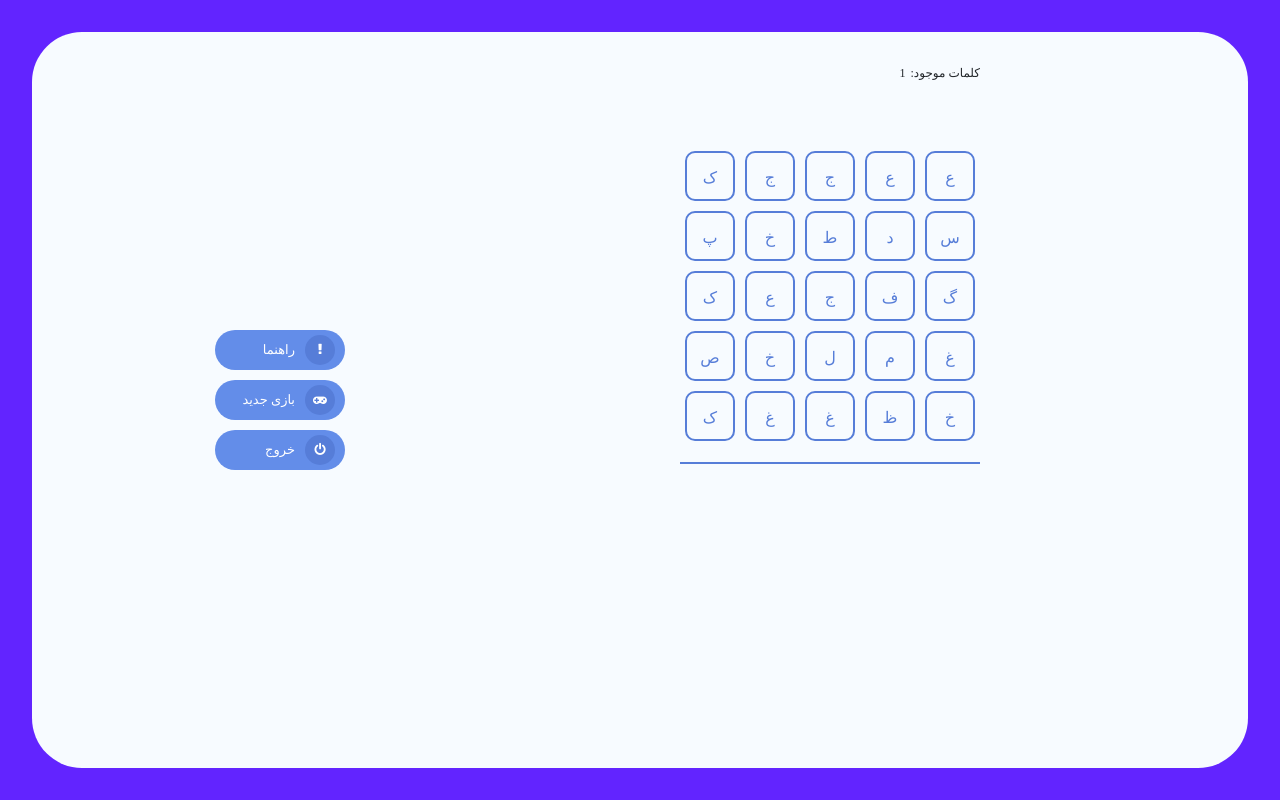
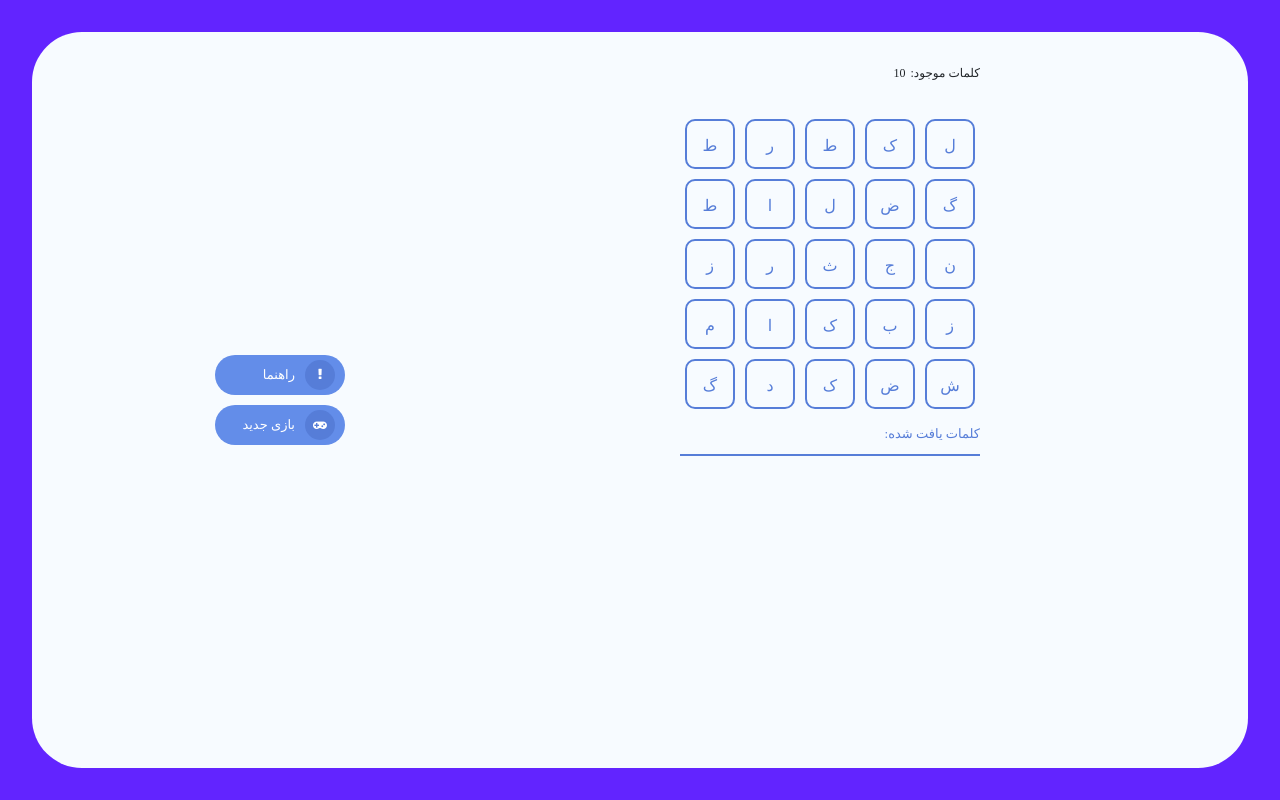
Before and after one commit to Abolfazl2647/Boggle-Game, a React (Create React App) app: page / in a window 1280 px wide. Built offline with nearby package versions, Linux system fonts and the light colour scheme; a web font is replaced by a local one.

Commit message:
backward direction remove items handled

```diff
--- a/src/App.js
+++ b/src/App.js
@@ -11,6 +11,7 @@ export default class Boggle extends Component {
 	constructor() {
 		super();
 
+		this.handleUserAnswers = this.handleUserAnswers.bind(this);
 		this.handleMouseDown = this.handleMouseDown.bind(this);
 		this.handleMouseUp = this.handleMouseUp.bind(this);
 		this.ToggleModal = this.ToggleModal.bind(this);
@@ -22,6 +23,7 @@ export default class Boggle extends Component {
 		needHelp:false,
 		draging: false,
 		availableAnswers:[],
+		userAnswers:[],
 		tableValues:[]
 	}
 
@@ -40,11 +42,23 @@ export default class Boggle extends Component {
 		let RandomValues = Helper.generate_random_aplphabet();
 		let Answers = Helper.find_answer(RandomValues);
 		// we need at least one word to be found
-		if ( !Answers.length ) this.playGame();
+		//console.log(Answers);
+		if ( Answers.length < 10 ) {
+			this.playGame();
+			return;
+		}
+
 		this.setState({
 			tableValues: RandomValues,
-			availableAnswers: Answers
+			availableAnswers: Answers,
+			userAnswers:[]
 		});
+	}
+
+	handleUserAnswers(obj) {
+		let userAnswers = [...this.state.userAnswers];
+			userAnswers.push(obj);
+		this.setState({userAnswers});
 	}
 
 	componentDidMount() {
@@ -61,12 +75,16 @@ export default class Boggle extends Component {
 								<ul className="actions">
 									<li><button className="help" onClick={this.handleHelp} ><i className="fa fa-exclamation" aria-hidden="true"></i><span> راهنما </span></button></li>
 									<li><button className="new" onClick={this.playGame}><i className="fa fa-gamepad" aria-hidden="true"></i><span> بازی جدید </span></button></li>
-									<li><button className="back"><i className="fa fa-power-off" aria-hidden="true"></i><span> خروج </span></button></li>
 								</ul>
 							</nav>
 						</div>
 						<div className="col-8">
-							<Game draging={this.state.draging} tableValues={this.state.tableValues} Answers={this.state.availableAnswers}/>
+							<Game
+								draging={this.state.draging}
+								tableValues={this.state.tableValues}
+								Answers={this.state.availableAnswers}
+								userPickups={this.state.userAnswers}
+								userAnswers={this.handleUserAnswers} />
 						</div>
 					</div>
 				</div>
--- a/src/Components/Game/Game.scss
+++ b/src/Components/Game/Game.scss
@@ -25,7 +25,7 @@ $margin:5px;
         p.currentString {
 
             min-height: 50px;
-            margin: 2em 0;
+            margin: 2em 0 0 0;
             line-height: 50px;
             text-align: center;
             width: 100%;
@@ -52,8 +52,17 @@ $margin:5px;
     div.answer-list {
 
         width: 300px;
-        margin: 1em auto 0 auto;
-        border-top:2px solid #567dd8;
+        margin: 0 auto;
+
+        p {
+            color: #567dd8;
+            border-bottom:2px solid #567dd8;
+            text-align: right;
+            padding: 10px 0 10px 0;
+            direction: rtl;
+            font-size:13px;
+            margin: 0 0 10px 0;
+        }
 
         span {
 
@@ -65,7 +74,7 @@ $margin:5px;
 
             span {
                 float: right;
-                color: #567dd8;
+                color: #fc8a96;
                 margin-right: 3px;
                 line-height: 30px;
             }
@@ -75,7 +84,7 @@ $margin:5px;
                 width: 30px;
                 height: 30px;
                 line-height: 30px;
-                color: #567dd8;
+                color: #fc8a96;
                 text-align: center;
             }
         }
@@ -114,7 +123,7 @@ $margin:5px;
             }
 
             &.active {
-                background-color: #cfdcfc;
+                background-color: #cfdcfc !important;
             }
 
             &.answer {
--- a/src/Components/Game/index.jsx
+++ b/src/Components/Game/index.jsx
@@ -5,26 +5,23 @@ import './Game.scss';
 export default class Game extends Component {
 	constructor(props){
 		super(props);
-
 		this.handleMouseEnter = this.handleMouseEnter.bind(this);
 		this.allowDirection = this.allowDirection.bind(this);
 		this.isBackward = this.isBackward.bind(this);
 		this.start = this.start.bind(this);
 		this.end = this.end.bind(this);
-
 	}
 
 	state = {
 		string:"",
+		answerIds:[],
 		selectedIds:[],
-		answerCells:[],
-		answerIds:[],
-		lastPos: null
+		selectedPath: []
 	}
 
 	allowDirection(pos) {
 		let direction = null;
-		let lastPos = this.state.lastPos;
+		let lastPos = this.state.selectedPath[this.state.selectedPath.length-1];
 		if ( lastPos.col === pos.col && lastPos.row+1 === pos.row  ) { direction = "right"
 		} else if ( lastPos.col === pos.col && lastPos.row-1 === pos.row ) { direction = "left"
 		} else if ( lastPos.row === pos.row && lastPos.col+1 === pos.col ) { direction = "down"
@@ -34,64 +31,66 @@ export default class Game extends Component {
 	}
 
 	isBackward(goingPos) {
-		let lastPos = this.state.lastPos;
-
-		console.log(goingPos , lastPos)
-
+		let lastPos = this.state.selectedPath[this.state.selectedPath.length-2];
 		if ( lastPos ){
 			return (goingPos.row === lastPos.row && goingPos.col === lastPos.col);
-		} else { return false}
-
+		} else {
+			return false;
+		}
 	}
 
 	start(item,pos) {
 		// set start position , string and id
 		// add string
+		let selectedPath = [...this.state.selectedPath];
 		let selectedIds = [...this.state.selectedIds];
 		let string = this.state.string;
 			string += item.value;
 			selectedIds.push(item.id);
-		this.setState({string, selectedIds, lastPos:pos})
+			selectedPath.push(pos);
+		this.setState({string, selectedIds, selectedPath})
 	}
 
 	handleMouseEnter(item,goingPos) {
 		if (!this.props.draging) return;
 		if (this.allowDirection(goingPos)) {
+			let selectedPath = [...this.state.selectedPath];
 			let selectedIds = [...this.state.selectedIds];
 			let string = this.state.string;
 			if ( !this.isBackward(goingPos)) {
 				string += item.value;
 				selectedIds.push(item.id);
-				this.setState({string, selectedIds, lastPos:goingPos});
+				selectedPath.push(goingPos);
 			} else {
 				selectedIds.pop();
+				selectedPath.pop();
 				string = string.slice(0, string.length-1);
 			}
+			this.setState({string, selectedIds, selectedPath});
 		}
 	}
 
 	end() {
-		let answerCells = [...this.state.answerCells];
 		let answerIds = [...this.state.answerIds];
+
 		if ( Trie.contains(this.state.string) ) {
 			answerIds = answerIds.concat(this.state.selectedIds);
-			answerCells.push({
+			this.props.userAnswers({
 				string: this.state.string,
 				cells: this.state.selectedIds
 			});
 		}
 		// back to defaults
-		this.setState({selectedIds:[], answerCells, answerIds, string:""});
+		this.setState({answerIds, selectedIds:[], string:""});
 	}
 
-	// TODO: if user turn back in the col/row i should remove the string
 	// TODO: if user find all answers we show him a congrats Alert
 	// TODO: add timeout for selecting all words;
-	// Clear Data on New Game
 
 	render() {
-		console.log(this.props)
+
 		let row=-1,col=0;
+
 		return (
 			<div className="Game-Wrapper">
 				<div className="Game-Header">
@@ -110,18 +109,21 @@ export default class Game extends Component {
 						} else { row++ };
 						let pos = {row,col};
 
-						return <div className={(
+						return (
+							<div className={
 								(this.state.selectedIds.indexOf(item.id) !== -1 ? " active " : "") +
-											(this.state.answerIds.indexOf(item.id) !== -1 ? " answer " : "") + " cell " )}
+								(this.state.answerIds.indexOf(item.id) !== -1 ? " answer " : "") + " cell "}
 								key={item.id}
 								unselectable="on"
 								onMouseUp={this.end}
 								onMouseDown={()=> {this.start(item,pos)}}
 								onMouseEnter={()=> {this.handleMouseEnter(item,pos)}}>{item.value}</div>
+						)
 					})}
 				</div>
 				<div className="answer-list">
-					{this.state.answerCells.map((item,index) => {
+					<p>کلمات یافت شده:</p>
+					{this.props.userPickups.map((item,index) => {
 						return <span key={index}><i className="fa fa-tag" aria-hidden="true"></i><span>{item.string}</span></span>
 					})}
 				</div>
--- a/src/Trie.js
+++ b/src/Trie.js
@@ -3,7 +3,6 @@
 
 // -----------------------------------------
 import DB from './DB.json';
-
 // we start with the TrieNode
 function TrieNode(key) {
     // the "key" value will be the character in sequence
@@ -17,7 +16,7 @@ function TrieNode(key) {
 
     // check to see if the node is at the end
     this.end = false;
-  }
+}
 
   // iterates through the parents to get the word.
   // time complexity: O(k), k = word length
```
Lines whose indentation alone changed are shown as unchanged.
